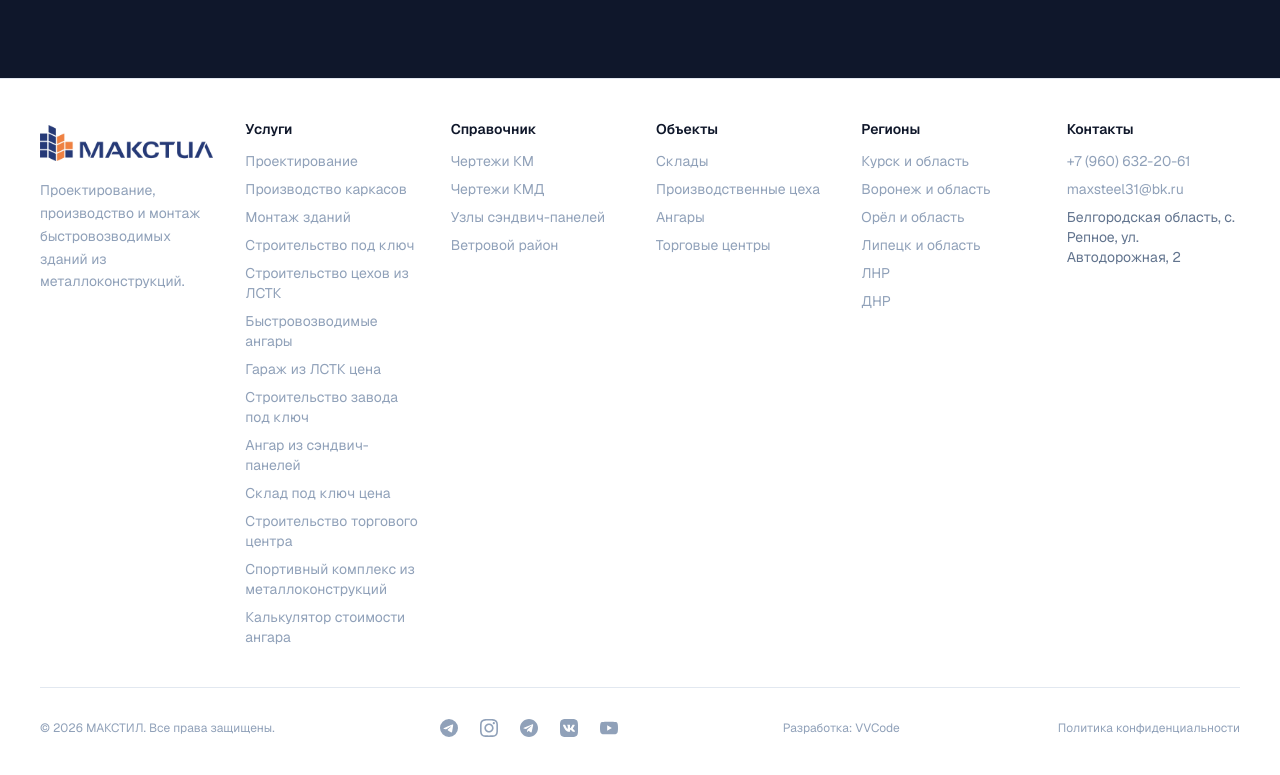
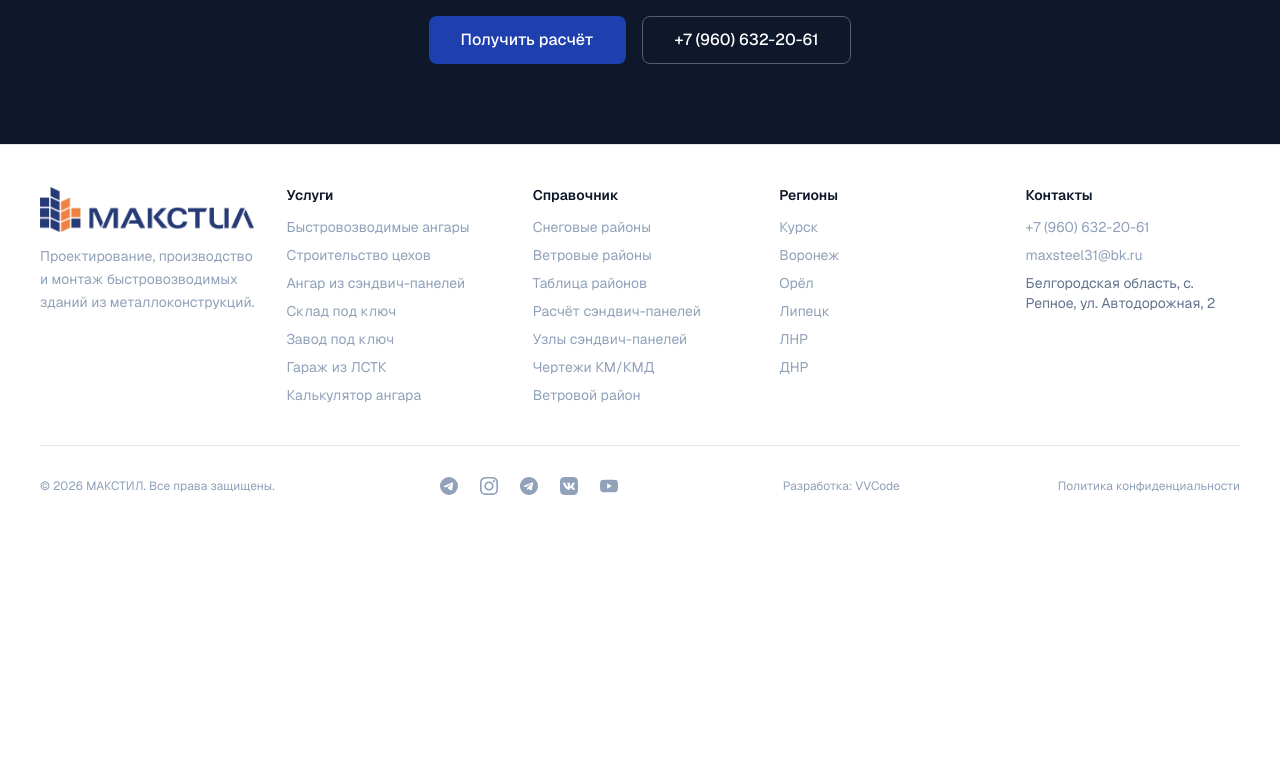
Before and after one commit to faded679/lstkmk, a Next.js app: page /snegovye-rajony-rossii in a window 1280 px wide. Shown: the part 4898-5673 px from the top of the page. After the commit the page ends 5440 px from the top, so only its background shows below. Built offline with nearby package versions, Linux system fonts and the light colour scheme.

Commit message:
feat: футер компактный + новые страницы в Справочник + перелинковка snegovye/vetrovye

```diff
--- a/src/app/snegovye-rajony-rossii/page.tsx
+++ b/src/app/snegovye-rajony-rossii/page.tsx
@@ -444,6 +444,10 @@ export default function SnegovyeRajonyRossiiPage() {
                     label: "Ветровые районы России",
                   },
                   {
+                    href: "/tablicza-snegovyh-i-vetrovyh-rajonov-rossii/",
+                    label: "Таблица снеговых и ветровых районов",
+                  },
+                  {
                     href: "/articles/snegovaya-nagruzka-na-krovlyu-angara/",
                     label: "Снеговая нагрузка на кровлю ангара",
                   },
--- a/src/app/vetrovye-rajony-rossii/page.tsx
+++ b/src/app/vetrovye-rajony-rossii/page.tsx
@@ -496,6 +496,10 @@ export default function VetrovyeRajonyRossiiPage() {
                     label: "Снеговые районы России",
                   },
                   {
+                    href: "/tablicza-snegovyh-i-vetrovyh-rajonov-rossii/",
+                    label: "Таблица снеговых и ветровых районов",
+                  },
+                  {
                     href: "/configurator-3d",
                     label: "3D-конфигуратор ангара",
                   },
--- a/src/components/Footer.tsx
+++ b/src/components/Footer.tsx
@@ -32,8 +32,8 @@ export default function Footer() {
   return (
     <footer className="py-10 bg-white border-t border-slate-200 text-foreground">
       <div className="max-w-[1400px] mx-auto px-6 lg:px-10">
-        <div className="grid grid-cols-1 md:grid-cols-6 gap-8 mb-10">
-          <div>
+        <div className="grid grid-cols-2 md:grid-cols-5 gap-8 mb-10">
+          <div className="col-span-2 md:col-span-1">
             <img src="/logo-makstil-new.png" alt="МАКСТИЛ" className="h-12 w-auto object-contain mb-3" />
             <p className="text-sm text-slate-400 leading-relaxed max-w-[30ch]">
               Проектирование, производство и монтаж быстровозводимых зданий из
@@ -44,159 +44,38 @@ export default function Footer() {
           <div>
             <h4 className="text-sm font-semibold text-foreground mb-3">Услуги</h4>
             <ul className="space-y-2 text-sm text-slate-400">
-              <li>
-                <a href="#" className="hover:text-foreground transition-colors">
-                  Проектирование
-                </a>
-              </li>
-              <li>
-                <a href="#" className="hover:text-foreground transition-colors">
-                  Производство каркасов
-                </a>
-              </li>
-              <li>
-                <a href="#" className="hover:text-foreground transition-colors">
-                  Монтаж зданий
-                </a>
-              </li>
-              <li>
-                <a href="#" className="hover:text-foreground transition-colors">
-                  Строительство под ключ
-                </a>
-              </li>
-              <li>
-                <a href="/stroitelstvo-cehov-lstk/" className="hover:text-foreground transition-colors">
-                  Строительство цехов из ЛСТК
-                </a>
-              </li>
-              <li>
-                <a href="/bystrovozvodimye-angary/" className="hover:text-foreground transition-colors">
-                  Быстровозводимые ангары
-                </a>
-              </li>
-              <li>
-                <a href="/garazh-iz-lstk-cena/" className="hover:text-foreground transition-colors">
-                  Гараж из ЛСТК цена
-                </a>
-              </li>
-              <li>
-                <a href="/stroitelstvo-zavoda-pod-klyuch/" className="hover:text-foreground transition-colors">
-                  Строительство завода под ключ
-                </a>
-              </li>
-              <li>
-                <a href="/angar-iz-sendvich-panelej-cena/" className="hover:text-foreground transition-colors">
-                  Ангар из сэндвич-панелей
-                </a>
-              </li>
-              <li>
-                <a href="/sklad-pod-klyuch-cena/" className="hover:text-foreground transition-colors">
-                  Склад под ключ цена
-                </a>
-              </li>
-              <li>
-                <a href="/stroitelstvo-torgovogo-centra/" className="hover:text-foreground transition-colors">
-                  Строительство торгового центра
-                </a>
-              </li>
-              <li>
-                <a href="/sportivnyj-kompleks-iz-metallokonstrukcij/" className="hover:text-foreground transition-colors">
-                  Спортивный комплекс из металлоконструкций
-                </a>
-              </li>
-              <li>
-                <a href="/kalkulyator-angara/" className="hover:text-foreground transition-colors">
-                  Калькулятор стоимости ангара
-                </a>
-              </li>
+              <li><a href="/bystrovozvodimye-angary/" className="hover:text-foreground transition-colors">Быстровозводимые ангары</a></li>
+              <li><a href="/stroitelstvo-cehov-lstk/" className="hover:text-foreground transition-colors">Строительство цехов</a></li>
+              <li><a href="/angar-iz-sendvich-panelej-cena/" className="hover:text-foreground transition-colors">Ангар из сэндвич-панелей</a></li>
+              <li><a href="/sklad-pod-klyuch-cena/" className="hover:text-foreground transition-colors">Склад под ключ</a></li>
+              <li><a href="/stroitelstvo-zavoda-pod-klyuch/" className="hover:text-foreground transition-colors">Завод под ключ</a></li>
+              <li><a href="/garazh-iz-lstk-cena/" className="hover:text-foreground transition-colors">Гараж из ЛСТК</a></li>
+              <li><a href="/kalkulyator-angara/" className="hover:text-foreground transition-colors">Калькулятор ангара</a></li>
             </ul>
           </div>
 
           <div>
             <h4 className="text-sm font-semibold text-foreground mb-3">Справочник</h4>
             <ul className="space-y-2 text-sm text-slate-400">
-              <li>
-                <a href="/chertezhi-km/" className="hover:text-foreground transition-colors">
-                  Чертежи КМ
-                </a>
-              </li>
-              <li>
-                <a href="/chertezhi-kmd/" className="hover:text-foreground transition-colors">
-                  Чертежи КМД
-                </a>
-              </li>
-              <li>
-                <a href="/uzly-sendvich-panelej/" className="hover:text-foreground transition-colors">
-                  Узлы сэндвич-панелей
-                </a>
-              </li>
-              <li>
-                <a href="/vetrovoj-rajon/" className="hover:text-foreground transition-colors">
-                  Ветровой район
-                </a>
-              </li>
-            </ul>
-          </div>
-
-          <div>
-            <h4 className="text-sm font-semibold text-foreground mb-3">Объекты</h4>
-            <ul className="space-y-2 text-sm text-slate-400">
-              <li>
-                <a href="#" className="hover:text-foreground transition-colors">
-                  Склады
-                </a>
-              </li>
-              <li>
-                <a href="#" className="hover:text-foreground transition-colors">
-                  Производственные цеха
-                </a>
-              </li>
-              <li>
-                <a href="#" className="hover:text-foreground transition-colors">
-                  Ангары
-                </a>
-              </li>
-              <li>
-                <a href="#" className="hover:text-foreground transition-colors">
-                  Торговые центры
-                </a>
-              </li>
+              <li><a href="/snegovye-rajony-rossii/" className="hover:text-foreground transition-colors">Снеговые районы</a></li>
+              <li><a href="/vetrovye-rajony-rossii/" className="hover:text-foreground transition-colors">Ветровые районы</a></li>
+              <li><a href="/tablicza-snegovyh-i-vetrovyh-rajonov-rossii/" className="hover:text-foreground transition-colors">Таблица районов</a></li>
+              <li><a href="/kalkulyator-sendvich-panelej/" className="hover:text-foreground transition-colors">Расчёт сэндвич-панелей</a></li>
+              <li><a href="/uzly-sendvich-panelej/" className="hover:text-foreground transition-colors">Узлы сэндвич-панелей</a></li>
+              <li><a href="/chertezhi-km/" className="hover:text-foreground transition-colors">Чертежи КМ/КМД</a></li>
+              <li><a href="/vetrovoj-rajon/" className="hover:text-foreground transition-colors">Ветровой район</a></li>
             </ul>
           </div>
 
           <div>
             <h4 className="text-sm font-semibold text-foreground mb-3">Регионы</h4>
             <ul className="space-y-2 text-sm text-slate-400">
-              <li>
-                <a href="/metallokonstrukcii-kursk/" className="hover:text-foreground transition-colors">
-                  Курск и область
-                </a>
-              </li>
-              <li>
-                <a href="/metallokonstrukcii-voronezh/" className="hover:text-foreground transition-colors">
-                  Воронеж и область
-                </a>
-              </li>
-              <li>
-                <a href="/metallokonstrukcii-orel/" className="hover:text-foreground transition-colors">
-                  Орёл и область
-                </a>
-              </li>
-              <li>
-                <a href="/metallokonstrukcii-lipeck/" className="hover:text-foreground transition-colors">
-                  Липецк и область
-                </a>
-              </li>
-              <li>
-                <a href="/metallokonstrukcii-lnr/" className="hover:text-foreground transition-colors">
-                  ЛНР
-                </a>
-              </li>
-              <li>
-                <a href="/metallokonstrukcii-dnr/" className="hover:text-foreground transition-colors">
-                  ДНР
-                </a>
-              </li>
+              <li><a href="/metallokonstrukcii-kursk/" className="hover:text-foreground transition-colors">Курск</a></li>
+              <li><a href="/metallokonstrukcii-voronezh/" className="hover:text-foreground transition-colors">Воронеж</a></li>
+              <li><a href="/metallokonstrukcii-orel/" className="hover:text-foreground transition-colors">Орёл</a></li>
+              <li><a href="/metallokonstrukcii-lipeck/" className="hover:text-foreground transition-colors">Липецк</a></li>
+              <li><a href="/metallokonstrukcii-lnr/" className="hover:text-foreground transition-colors">ЛНР</a></li>
+              <li><a href="/metallokonstrukcii-dnr/" className="hover:text-foreground transition-colors">ДНР</a></li>
             </ul>
           </div>
 
```
